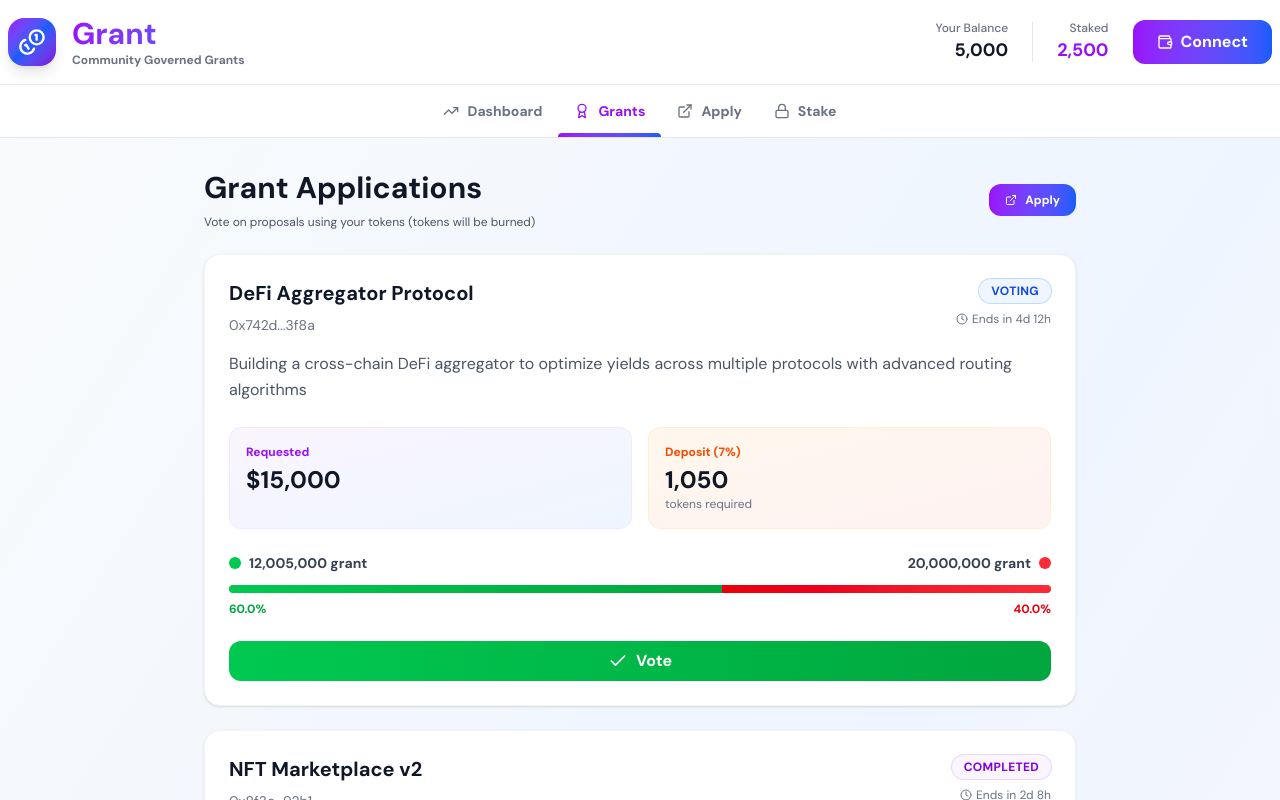
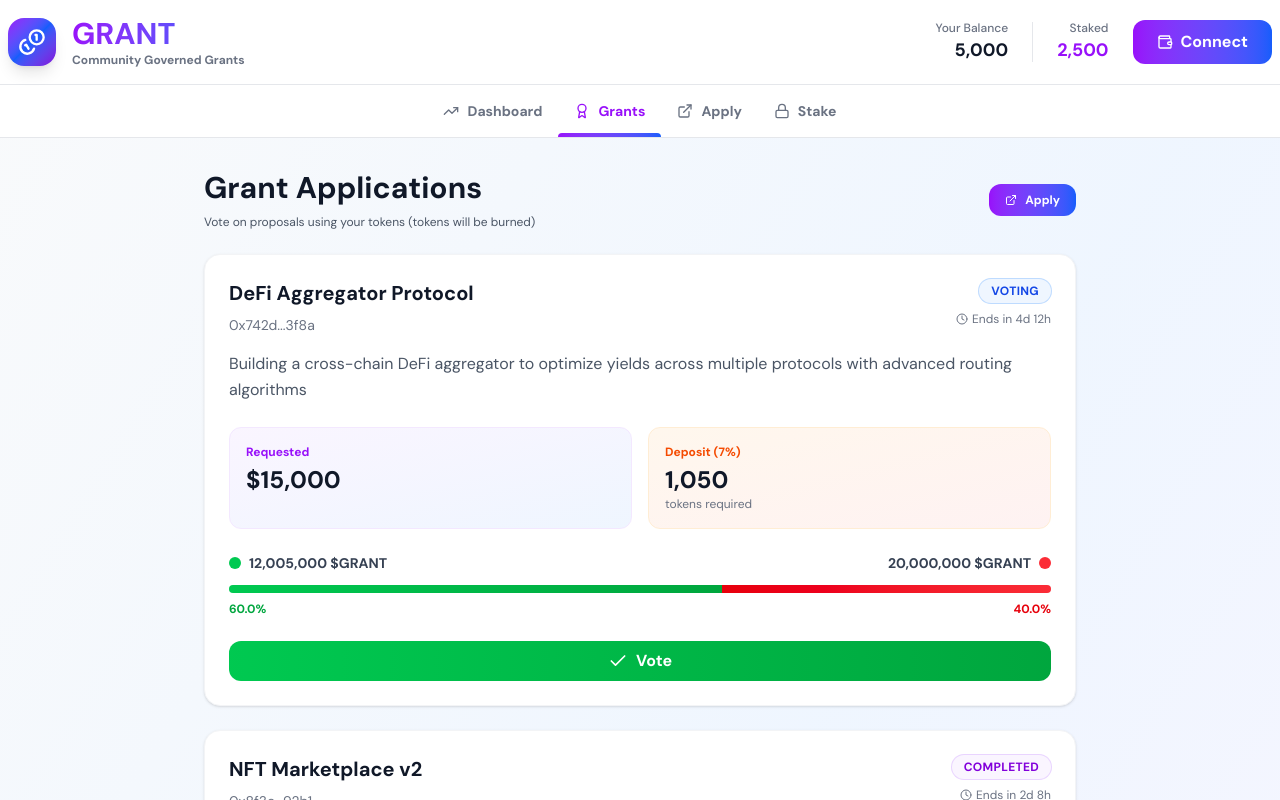
Before and after one commit to 0x3devoidbackup/fiatrading, a Next.js app: page / in a window 1280 px wide. Both pictures are taken after a click on the button "Grants". Shown: the top 800 px of the page. Built offline with nearby package versions, Linux system fonts and the light colour scheme.

Commit message:
chain --selection

```diff
--- a/src/app/grant.tsx
+++ b/src/app/grant.tsx
@@ -191,12 +191,12 @@ const App = () => {
                     <div className="flex items-center gap-2">
                       <div className="w-3 h-3 rounded-full bg-green-500"></div>
                       <span className="text-sm font-semibold text-gray-700">
-                        {grant.votesFor.toLocaleString()} grant
+                        {grant.votesFor.toLocaleString()} $GRANT
                       </span>
                     </div>
                     <div className="flex items-center gap-2">
                       <span className="text-sm font-semibold text-gray-700">
-                        {maxVotes.toLocaleString()} grant
+                        {maxVotes.toLocaleString()} $GRANT
                       </span>
                       <div className="w-3 h-3 rounded-full bg-red-500"></div>
                     </div>
@@ -356,7 +356,7 @@ const App = () => {
               </div>
               <div>
                 <h1 className="text-3xl font-extrabold bg-gradient-to-r from-purple-600 to-blue-600 bg-clip-text text-transparent">
-                  Grant
+                  GRANT
                 </h1>
                 <p className="text-xs text-gray-500 font-bold">Community Governed Grants</p>
               </div>
```
